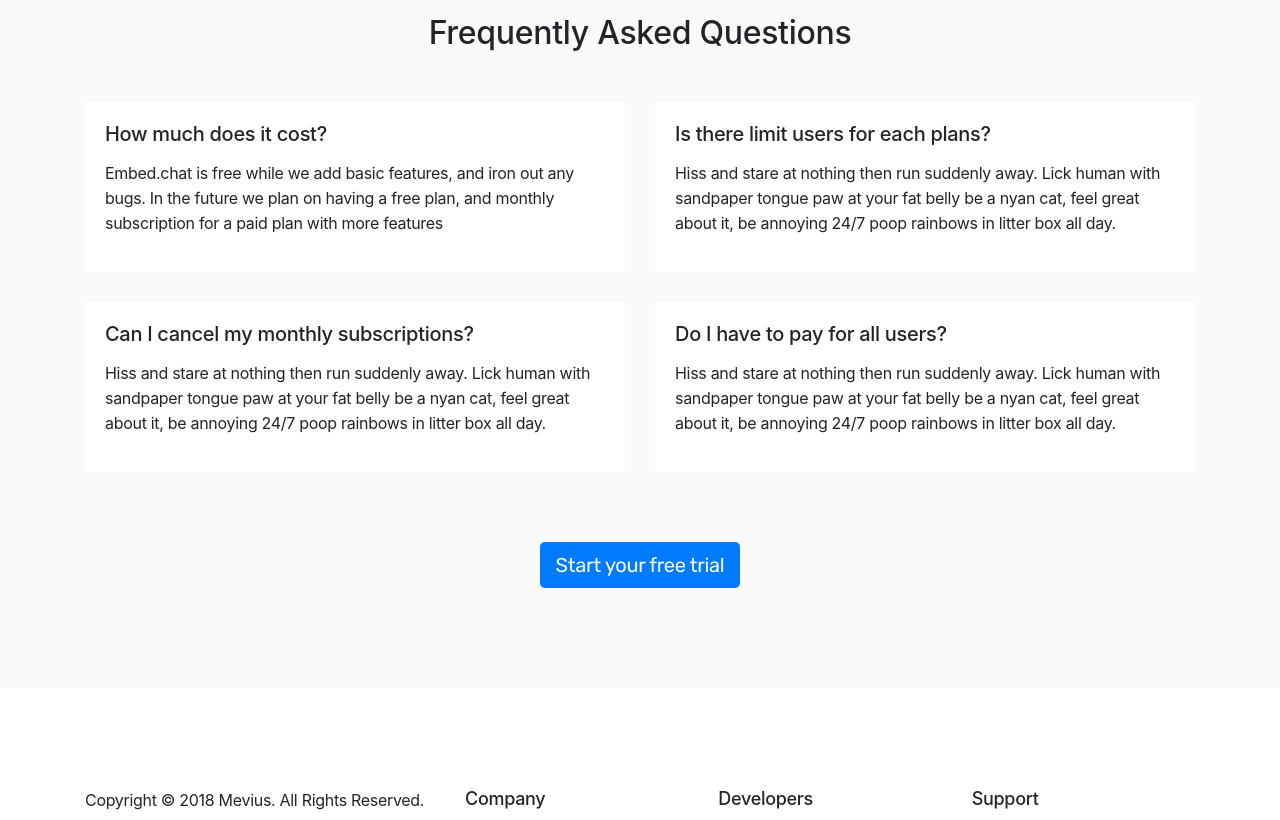
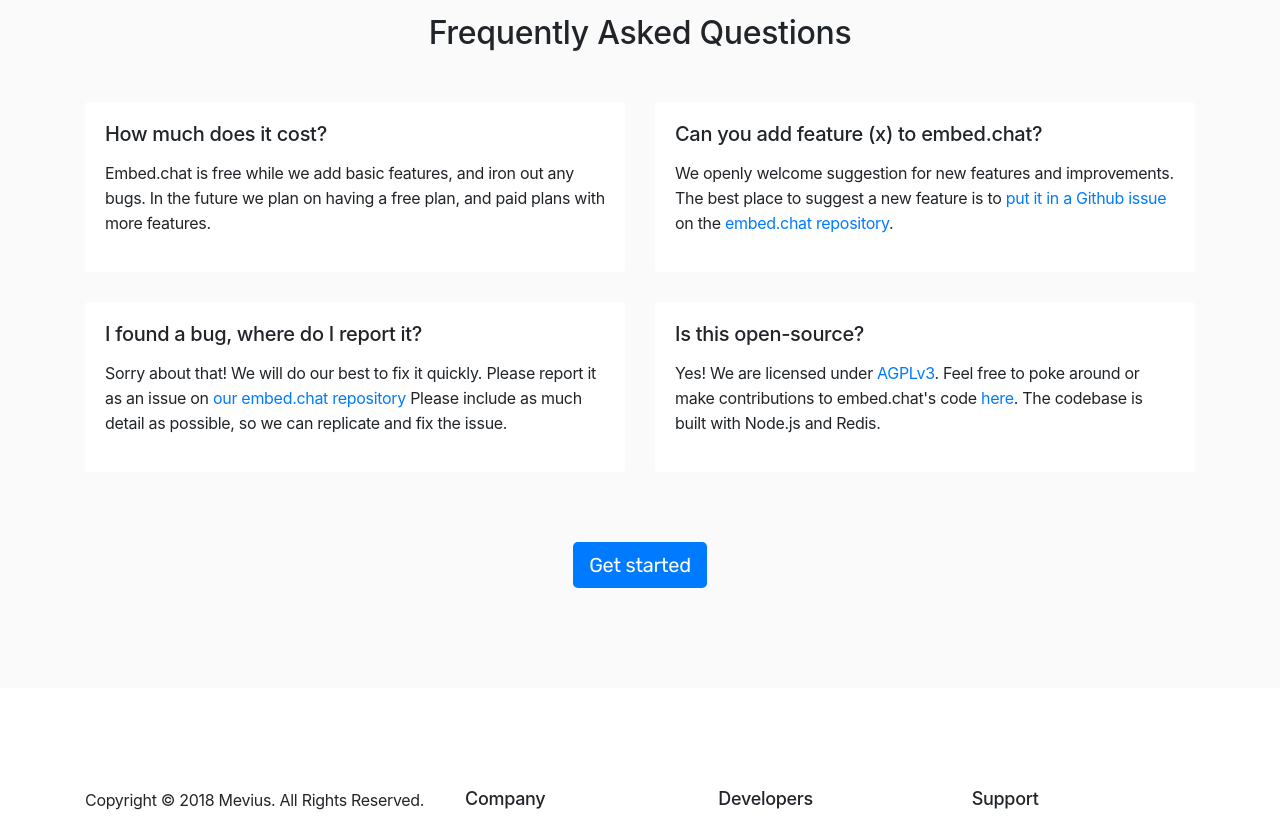
Before and after one commit to super3/embed.chat, a website with bundled scripts: page html/index.html in a window 1280 px wide. Shown: the part 1980-2800 px from the top of the page. Built offline with nearby package versions, Linux system fonts and the light colour scheme; no server answers.

Commit message:
More FAQ

```diff
--- a/html/index.html
+++ b/html/index.html
@@ -95,9 +95,9 @@
         </li>
       </ul>
       <div class="custom-menu__right">
-        <a href="#" class="btn btn-default">Login</a>
-        <a href="#" class="btn btn-primary btn-pills">Start 30 days free</a>
-        <p class="assistive-text d-md-none">30 days free - No credit card required</p>
+        <!--<a href="#" class="btn btn-default">Login</a>-->
+        <a href="#" class="btn btn-primary btn-pills">Get started</a>
+        <p class="assistive-text d-md-none">No credit card required</p>
       </div>
     </div>
   </div>
@@ -127,7 +127,7 @@
                 <input type="email" class="form-control" id="intro-email" placeholder="Enter your email">
                 <button type="submit" class="btn btn-secondary">Get started</button>
               </div>
-              <span class="assistive-text">30-day FREE trial - no credit card needed</span>
+              <span class="assistive-text">FREE trial - no credit card needed</span>
             </form>
           </div>
         </div>
@@ -252,17 +252,17 @@
           <div class="card-body">
             <h5 class="card-title">How much does it cost?</h5>
             <p>Embed.chat is free while we add basic features, and iron out any bugs. In the future we plan on having
-               a free plan, and monthly subscription for a paid plan with more features </p>
+               a free plan, and paid plans with more features.</p>
           </div>
         </div>
       </div>
       <div class="col-sm-6">
         <div class="card">
           <div class="card-body">
-            <h5 class="card-title">Is there limit users for each plans?</h5>
-            <p>Hiss and stare at nothing then run suddenly away. Lick human with sandpaper tongue paw at your fat belly
-              be
-              a nyan cat, feel great about it, be annoying 24/7 poop rainbows in litter box all day.</p>
+            <h5 class="card-title">Can you add feature (x) to embed.chat?</h5>
+            <p>We openly welcome suggestion for new features and improvements. The best place to suggest a new feature
+               is to <a href="https://github.com/super3/embed.chat/issues">put it in a Github issue</a>
+              on the <a href="https://github.com/super3/embed.chat/issues">embed.chat repository</a>.</p>
           </div>
         </div>
       </div>
@@ -271,26 +271,26 @@
       <div class="col-sm-6">
         <div class="card">
           <div class="card-body">
-            <h5 class="card-title">Can I cancel my monthly subscriptions?</h5>
-            <p>Hiss and stare at nothing then run suddenly away. Lick human with sandpaper tongue paw at your fat belly
-              be
-              a nyan cat, feel great about it, be annoying 24/7 poop rainbows in litter box all day.</p>
+            <h5 class="card-title">I found a bug, where do I report it?</h5>
+            <p>Sorry about that! We will do our best to fix it quickly. Please report it as an
+             issue on <a href="https://github.com/super3/embed.chat/issues">our embed.chat repository</a> Please include
+             as much detail as possible, so we can replicate and fix the issue.</p>
           </div>
         </div>
       </div>
       <div class="col-sm-6">
         <div class="card">
           <div class="card-body">
-            <h5 class="card-title">Do I have to pay for all users?</h5>
-            <p>Hiss and stare at nothing then run suddenly away. Lick human with sandpaper tongue paw at your fat belly
-              be
-              a nyan cat, feel great about it, be annoying 24/7 poop rainbows in litter box all day.</p>
+            <h5 class="card-title">Is this open-source?</h5>
+            <p>Yes! We are licensed under <a href="https://github.com/super3/embed.chat/blob/master/LICENSE">AGPLv3</a>.
+              Feel free to poke around or make contributions to embed.chat's code
+              <a href="https://github.com/super3/embed.chat/issues">here</a>. The codebase is built with Node.js and Redis.</p>
           </div>
         </div>
       </div>
     </div>
     <div class="mt-40 text-center">
-      <a href="#" class="btn btn-primary btn-lg">Start your free trial</a>
+      <a href="#" class="btn btn-primary btn-lg">Get started</a>
     </div>
   </div>
 </section>
```
